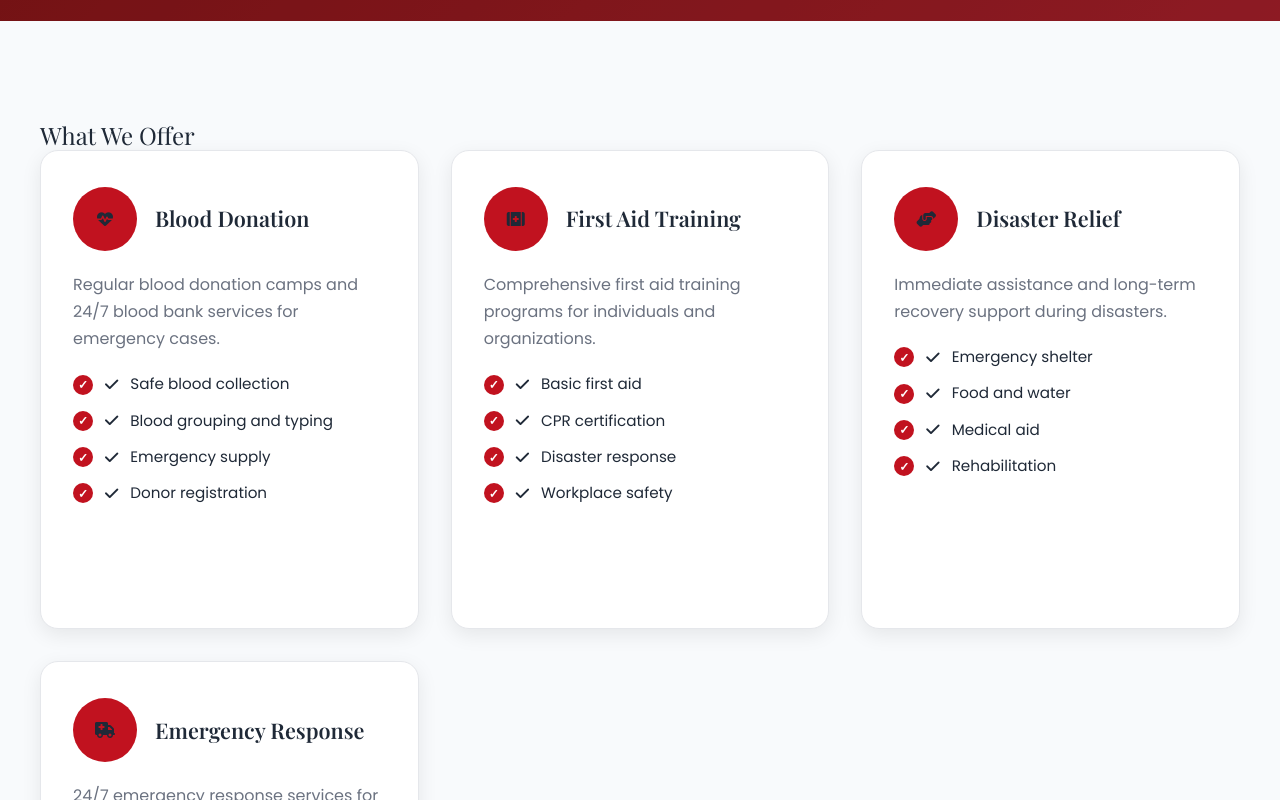
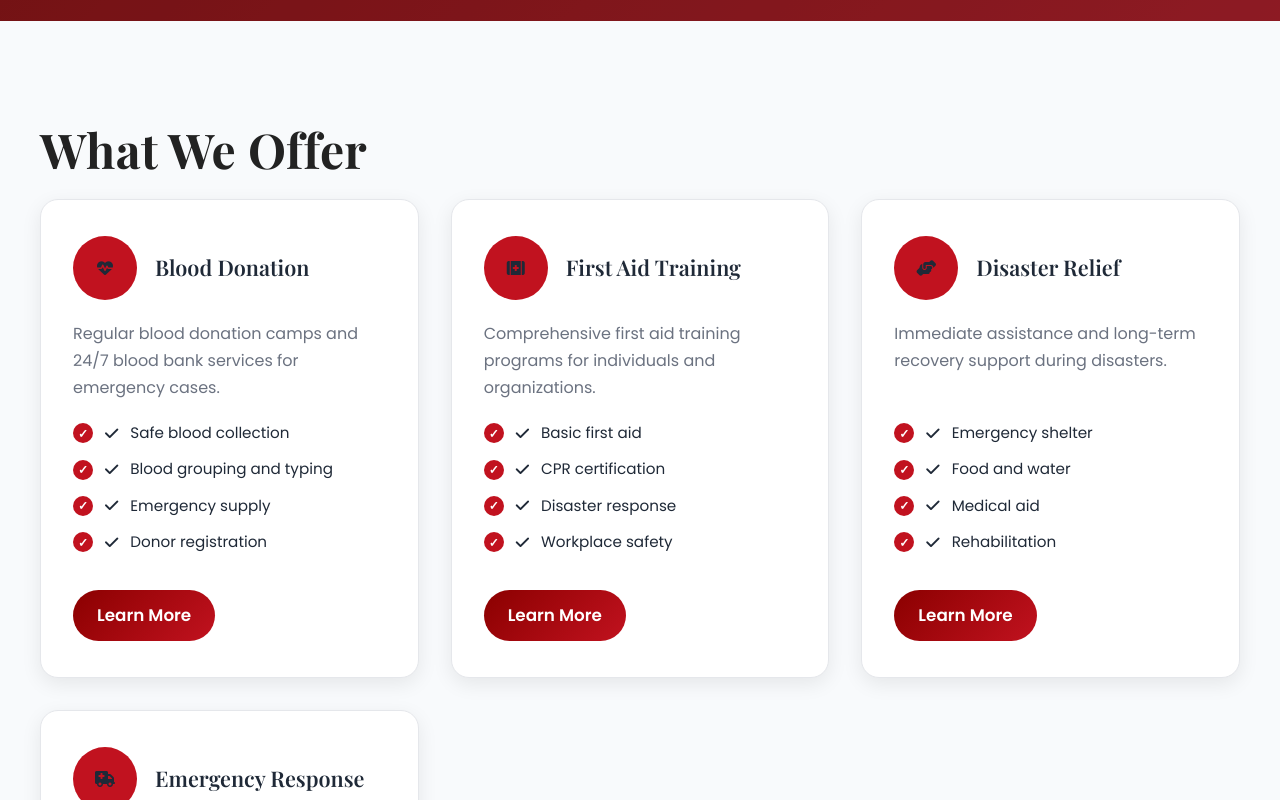
Before and after one commit to mylapalliramya147-ux/Redcross, a React (Create React App) app: page /services in a window 1280 px wide. Shown: the part 620-1420 px from the top of the page. Built offline with nearby package versions, Linux system fonts and the light colour scheme; grey boxes are pictures that could not be loaded.

Commit message:
many changes..

```diff
--- a/src/components/Header.css
+++ b/src/components/Header.css
@@ -13,7 +13,7 @@
   max-width: 1400px;
   height: 80px;
   margin: auto;
-  padding: 0 40px;
+  padding: 0 30px;
   display: flex;
   justify-content: space-between;
   align-items: center;
@@ -52,6 +52,10 @@
   gap: 8px;
   margin: 0;
   padding: 0;
+}
+
+.nav-item {
+  position: relative;
 }
 
 .nav-link {
--- a/src/pages/Services.css
+++ b/src/pages/Services.css
@@ -79,12 +79,20 @@
   margin-bottom: 60px;
 }
 
-.section-header h2 {
+.section-heading {
   font-family: 'Playfair Display', serif;
-  font-size: 2.75rem;
-  color: var(--text);
-  margin-bottom: 16px;
+  font-size: 3rem;
+  font-weight: 700;
+  color: #222;
+  margin-bottom: 20px;
+  letter-spacing: 0.5px;
   line-height: 1.2;
+}
+
+.fade-up {
+  opacity: 0;
+  transform: translateY(30px);
+  animation: fadeUp 0.8s ease-out forwards;
 }
 
 .section-header p {
@@ -108,6 +116,8 @@
   box-shadow: var(--shadow);
   transition: all 0.35s ease;
   border: 1px solid var(--border);
+  display: flex;
+  flex-direction: column;
 }
 
 .service-card-detailed:hover {
@@ -156,6 +166,7 @@
   line-height: 1.7;
   margin-bottom: 20px;
   font-size: 1rem;
+  flex-grow: 1;
 }
 
 .service-features {
@@ -186,6 +197,29 @@
   font-size: 0.75rem;
   font-weight: bold;
   flex-shrink: 0;
+}
+
+.service-card-detailed .btn-outline {
+  display: inline-flex;
+  align-items: center;
+  justify-content: center;
+  padding: 12px 24px;
+  background: linear-gradient(135deg, #8B0000 0%, #C1121F 100%);
+  color: white;
+  border: none;
+  border-radius: 30px;
+  font-weight: 600;
+  cursor: pointer;
+  transition: all 0.3s ease;
+  text-decoration: none;
+  margin-top: auto;
+  align-self: flex-start;
+}
+
+.service-card-detailed .btn-outline:hover {
+  transform: translateY(-3px) scale(1.03);
+  box-shadow: 0 10px 25px rgba(193, 18, 31, 0.35);
+  color: white;
 }
 
 /* How We Work Section */
@@ -299,6 +333,10 @@
   .services-grid {
     grid-template-columns: repeat(2, 1fr);
   }
+
+  .section-heading {
+    font-size: 2.75rem;
+  }
 }
 
 @media screen and (max-width: 768px) {
@@ -307,11 +345,7 @@
   }
 
   .services-hero-content h1 {
-    font-size: 2.5rem;
-  }
-
-  .services-hero-content p {
-    font-size: 1.1rem;
+    font-size: 2rem;
   }
 
   .services-section,
@@ -328,7 +362,7 @@
     gap: 24px;
   }
 
-  .section-header h2 {
+  .section-heading {
     font-size: 2.25rem;
   }
 
@@ -351,8 +385,8 @@
     font-size: 2rem;
   }
 
-  .section-header h2 {
-    font-size: 2rem;
+  .section-heading {
+    font-size: 1.75rem;
   }
 
   .work-steps {
--- a/src/pages/Services.js
+++ b/src/pages/Services.js
@@ -44,7 +44,7 @@ const Services = () => {
       {/* Services Grid */}
       <section className="services-grid-section">
         <div className="section-container">
-          <h2>What We Offer</h2>
+          <h2 className="section-heading fade-up">What We Offer</h2>
           <div className="services-grid">
             {services.map((service, index) => (
               <div key={index} className="service-card-detailed">
@@ -74,7 +74,7 @@ const Services = () => {
       {/* How We Work Section */}
       <section className="how-we-work">
         <div className="section-container">
-          <h2>How We Work</h2>
+          <h2 className="section-heading fade-up">How We Work</h2>
           <div className="work-steps">
             <div className="work-step">
               <div className="step-number">1</div>
```
Also changed, not shown: src/App.css (line endings or trailing spaces), src/components/Footer.css (line endings or trailing spaces), src/pages/About.css (line endings or trailing spaces), src/pages/Contact.css (line endings or trailing spaces), src/pages/Donate.css (line endings or trailing spaces), src/pages/Home.css (line endings or trailing spaces).
